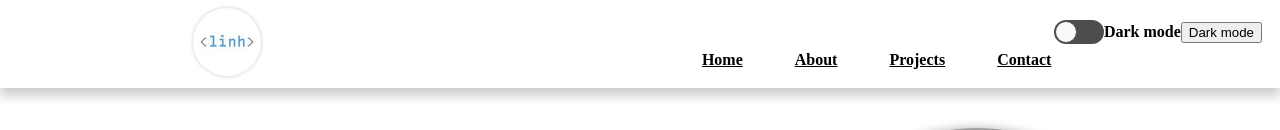
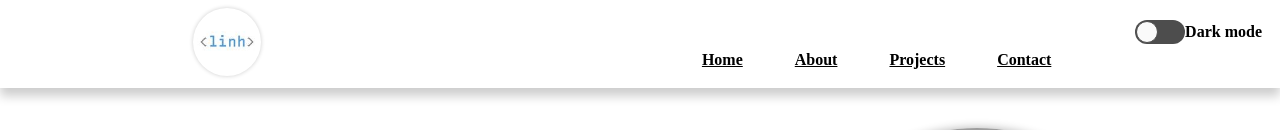
Before and after one commit to baolinh-dev/my-portfolio, a React (Create React App) app: page / in a window 1280 px wide. Shown: the top 130 px of the page. Built offline with nearby package versions, Linux system fonts and the light colour scheme; grey boxes are pictures that could not be loaded; the HTML template or start-up script is replaced by a standard one.

Commit message:
fix button dark mode

```diff
--- a/src/components/DarkModeToggle/index.js
+++ b/src/components/DarkModeToggle/index.js
@@ -27,7 +27,6 @@ function DarkModeToggle({ onClick }) {
                 onChange={handleToggleChange}
             />
             <span className={cx('text')}>{isDarkMode ? 'Light mode' : 'Dark mode'}</span>
-            <button onClick={handleToggleChange}>{isDarkMode ? 'Light mode' : 'Dark mode'}</button>
         </div>
     );
 }
```
